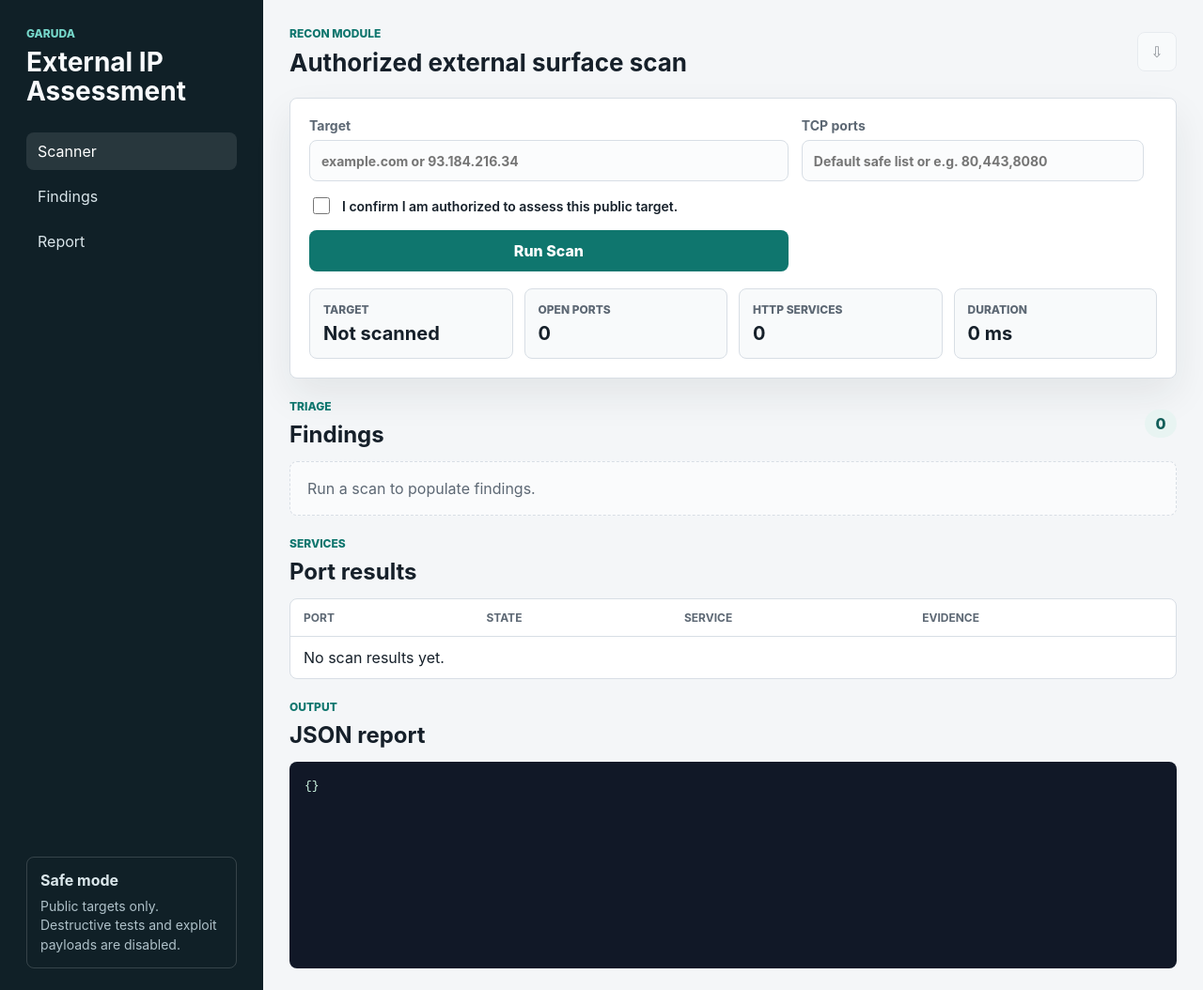
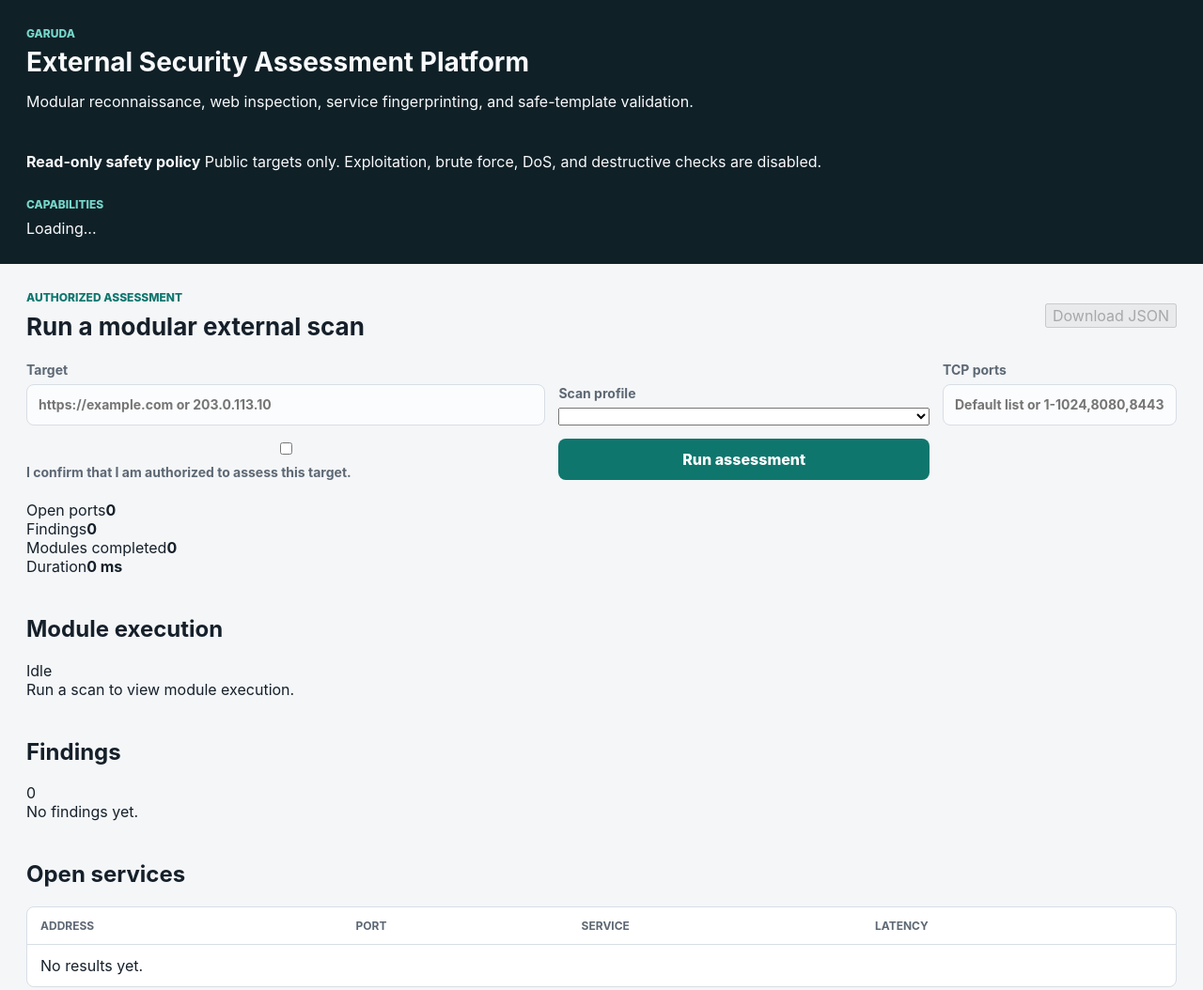
Before and after one commit to ArupSEK/Garuda, a plain HTML site: page static/index.html in a window 1280 px wide. Shown: the top 1054 px of the page at 94% size. Drawn offline with Linux system fonts and the light colour scheme.

Commit message:
Upgrade Garuda assessment interface

```diff
--- a/static/index.html
+++ b/static/index.html
@@ -3,123 +3,65 @@
 <head>
   <meta charset="utf-8">
   <meta name="viewport" content="width=device-width, initial-scale=1">
-    <title>Garuda</title>
+  <title>Garuda Security Platform</title>
   <link rel="stylesheet" href="/styles.css">
 </head>
 <body>
-    <main class="app-shell">
+  <main class="shell">
     <aside class="sidebar">
       <div>
-          <p class="eyebrow">Garuda</p>
-          <h1>External IP Assessment</h1>
+        <p class="eyebrow">GARUDA</p>
+        <h1>External Security Assessment Platform</h1>
+        <p class="muted">Modular reconnaissance, web inspection, service fingerprinting, and safe-template validation.</p>
       </div>
-        <nav class="nav-list" aria-label="Primary">
-          <a class="active" href="#scanner">Scanner</a>
-          <a href="#findings">Findings</a>
-          <a href="#report">Report</a>
-        </nav>
-        <div class="policy-box">
-          <strong>Safe mode</strong>
-          <span>Public targets only. Destructive tests and exploit payloads are disabled.</span>
+      <div class="policy">
+        <strong>Read-only safety policy</strong>
+        <span>Public targets only. Exploitation, brute force, DoS, and destructive checks are disabled.</span>
+      </div>
+      <div>
+        <p class="eyebrow">Capabilities</p>
+        <div id="capabilities" class="capabilities">Loading...</div>
       </div>
     </aside>
 
     <section class="workspace">
       <header class="topbar">
-          <div>
-            <p class="eyebrow">Recon module</p>
-            <h2>Authorized external surface scan</h2>
-          </div>
-          <button id="download-report" class="icon-button" type="button" title="Download JSON report" disabled>
-            <span aria-hidden="true">&#8681;</span>
-            <span class="sr-only">Download JSON report</span>
-          </button>
+        <div><p class="eyebrow">AUTHORIZED ASSESSMENT</p><h2>Run a modular external scan</h2></div>
+        <button id="download-report" class="secondary" type="button" disabled>Download JSON</button>
       </header>
 
-        <section id="scanner" class="scan-panel">
+      <section class="panel">
         <form id="scan-form" class="scan-form">
-            <label>
-              <span>Target</span>
-              <input id="target" name="target" type="text" placeholder="example.com or 93.184.216.34" autocomplete="off" required>
-            </label>
-            <label>
-              <span>TCP ports</span>
-              <input id="ports" name="ports" type="text" placeholder="Default safe list or e.g. 80,443,8080">
-            </label>
-            <label class="check-row">
-              <input id="authorized" name="authorized" type="checkbox" required>
-              <span>I confirm I am authorized to assess this public target.</span>
-            </label>
-            <button id="scan-button" type="submit">Run Scan</button>
+          <label><span>Target</span><input id="target" name="target" type="text" placeholder="https://example.com or 203.0.113.10" required autocomplete="off"></label>
+          <label><span>Scan profile</span><select id="profile" name="profile"></select></label>
+          <label><span>TCP ports</span><input id="ports" name="ports" type="text" placeholder="Default list or 1-1024,8080,8443"></label>
+          <label class="authorization"><input id="authorized" name="authorized" type="checkbox" required><span>I confirm that I am authorized to assess this target.</span></label>
+          <button id="scan-button" class="primary" type="submit">Run assessment</button>
         </form>
-
-          <div class="status-grid" aria-live="polite">
-            <div>
-              <span class="metric-label">Target</span>
-              <strong id="metric-target">Not scanned</strong>
-            </div>
-            <div>
-              <span class="metric-label">Open ports</span>
-              <strong id="metric-open">0</strong>
-            </div>
-            <div>
-              <span class="metric-label">HTTP services</span>
-              <strong id="metric-http">0</strong>
-            </div>
-            <div>
-              <span class="metric-label">Duration</span>
-              <strong id="metric-duration">0 ms</strong>
-            </div>
-          </div>
       </section>
 
-        <section id="findings" class="content-band">
-          <div class="section-heading">
-            <div>
-              <p class="eyebrow">Triage</p>
-              <h2>Findings</h2>
-            </div>
-            <span id="finding-count" class="count-pill">0</span>
-          </div>
-          <div id="findings-list" class="findings-list empty-state">Run a scan to populate findings.</div>
+      <section class="metrics">
+        <article><span>Open ports</span><strong id="metric-open">0</strong></article>
+        <article><span>Findings</span><strong id="metric-findings">0</strong></article>
+        <article><span>Modules completed</span><strong id="metric-modules">0</strong></article>
+        <article><span>Duration</span><strong id="metric-duration">0 ms</strong></article>
       </section>
 
-        <section class="content-band">
-          <div class="section-heading">
-            <div>
-              <p class="eyebrow">Services</p>
-              <h2>Port results</h2>
-            </div>
-          </div>
-          <div class="table-wrap">
-            <table>
-              <thead>
-                <tr>
-                  <th>Port</th>
-                  <th>State</th>
-                  <th>Service</th>
-                  <th>Evidence</th>
-                </tr>
-              </thead>
-              <tbody id="ports-table">
-                <tr><td colspan="4">No scan results yet.</td></tr>
-              </tbody>
-            </table>
-          </div>
+      <section class="content-section">
+        <div class="heading"><h2>Module execution</h2><span id="scan-status" class="pill">Idle</span></div>
+        <div id="module-results" class="module-grid empty">Run a scan to view module execution.</div>
       </section>
-
-        <section id="report" class="content-band">
-          <div class="section-heading">
-            <div>
-              <p class="eyebrow">Output</p>
-              <h2>JSON report</h2>
-            </div>
-          </div>
-          <pre id="json-output">{}</pre>
+      <section class="content-section">
+        <div class="heading"><h2>Findings</h2><span id="finding-count" class="pill">0</span></div>
+        <div id="findings-list" class="findings empty">No findings yet.</div>
       </section>
+      <section class="content-section">
+        <div class="heading"><h2>Open services</h2></div>
+        <div class="table-wrap"><table><thead><tr><th>Address</th><th>Port</th><th>Service</th><th>Latency</th></tr></thead><tbody id="ports-table"><tr><td colspan="4">No results yet.</td></tr></tbody></table></div>
+      </section>
+      <section class="content-section"><div class="heading"><h2>Raw report</h2></div><pre id="json-output">{}</pre></section>
     </section>
   </main>
-
   <script src="/app.js"></script>
 </body>
 </html>
```
Lines whose indentation alone changed are shown as unchanged.
